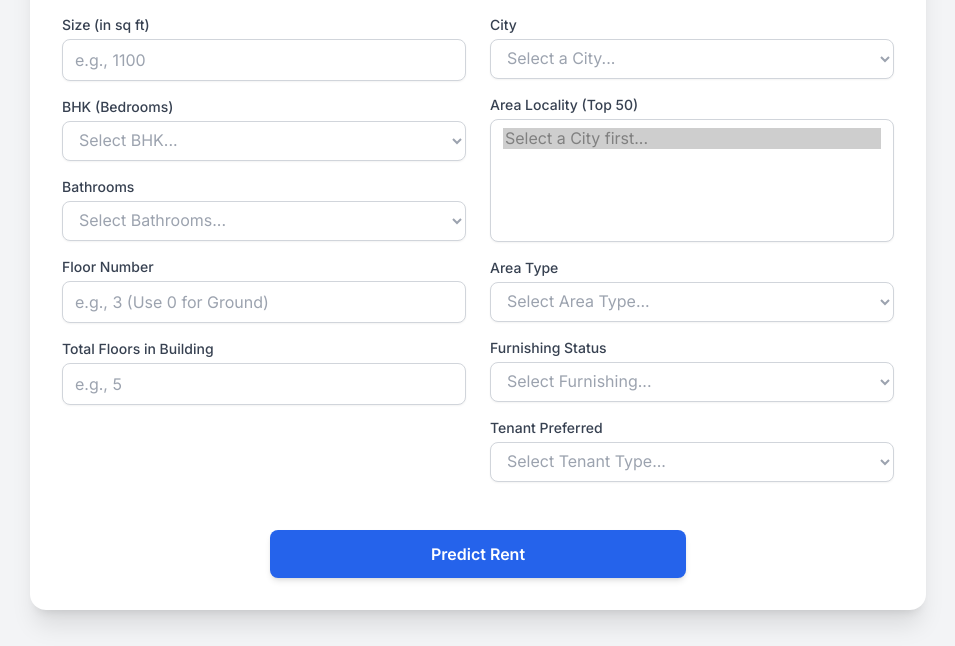
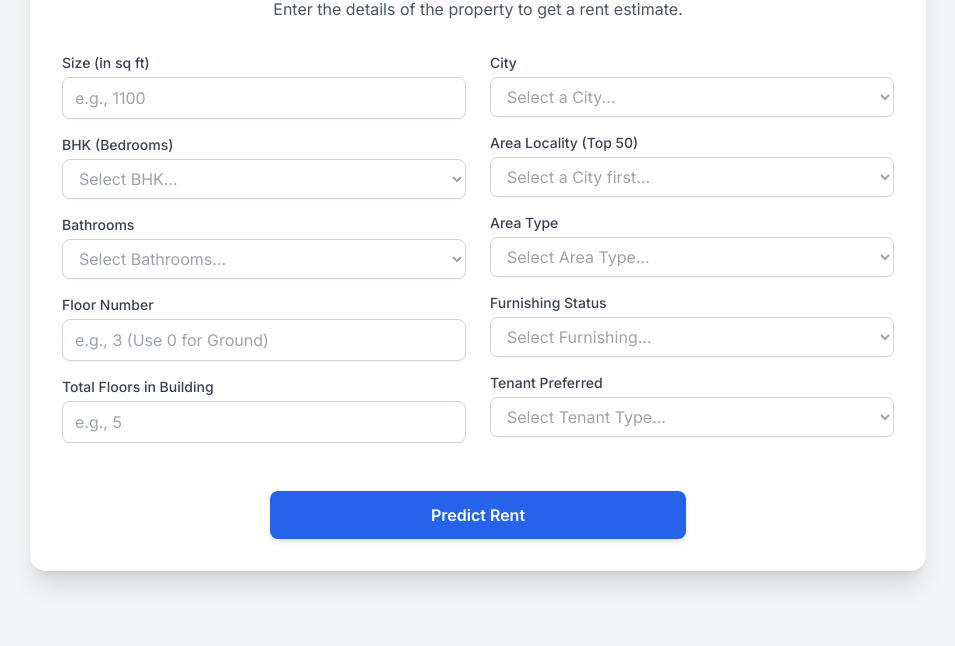
Before and after one commit to Nupur-Bopche20/House-Rent-Prediction-, a plain HTML site: page index.html in a window 1280 px wide. Shown: the part 154-800 px from the top of the page, without its empty margins (162-1117 px from the left). Drawn offline with nearby package versions, Linux system fonts and the light colour scheme.

Commit message:
Update index.html

```diff
--- a/index.html
+++ b/index.html
@@ -99,7 +99,7 @@
                 <div>
                     <label for="area-locality" class="block text-sm font-medium text-gray-700">Area Locality (Top 50)</label>
                     <!-- This select box is now initially empty. JS will populate it. -->
-                    <select id="area-locality" name="area-locality" class="mt-1 block w-full px-3 py-2 bg-white border border-gray-300 rounded-lg shadow-sm focus:outline-none focus:ring-blue-500 focus:border-blue-500" size="5" required>
+                    <select id="area-locality" name="area-locality" class="mt-1 block w-full px-3 py-2 bg-white border border-gray-300 rounded-lg shadow-sm focus:outline-none focus:ring-blue-500 focus:border-blue-500" required>
                         <option value="" selected disabled>Select a City first...</option>
                     </select>
                 </div>
```
